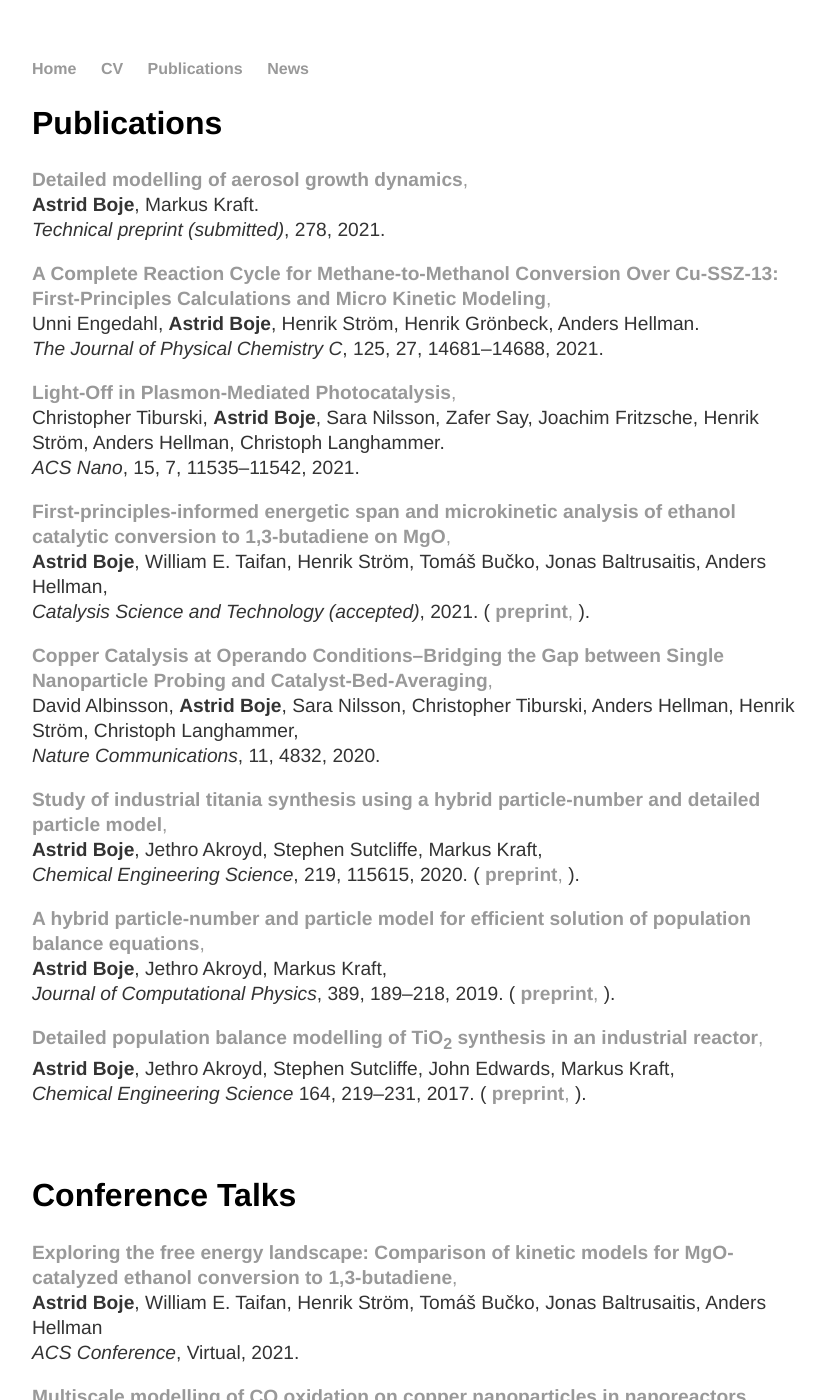
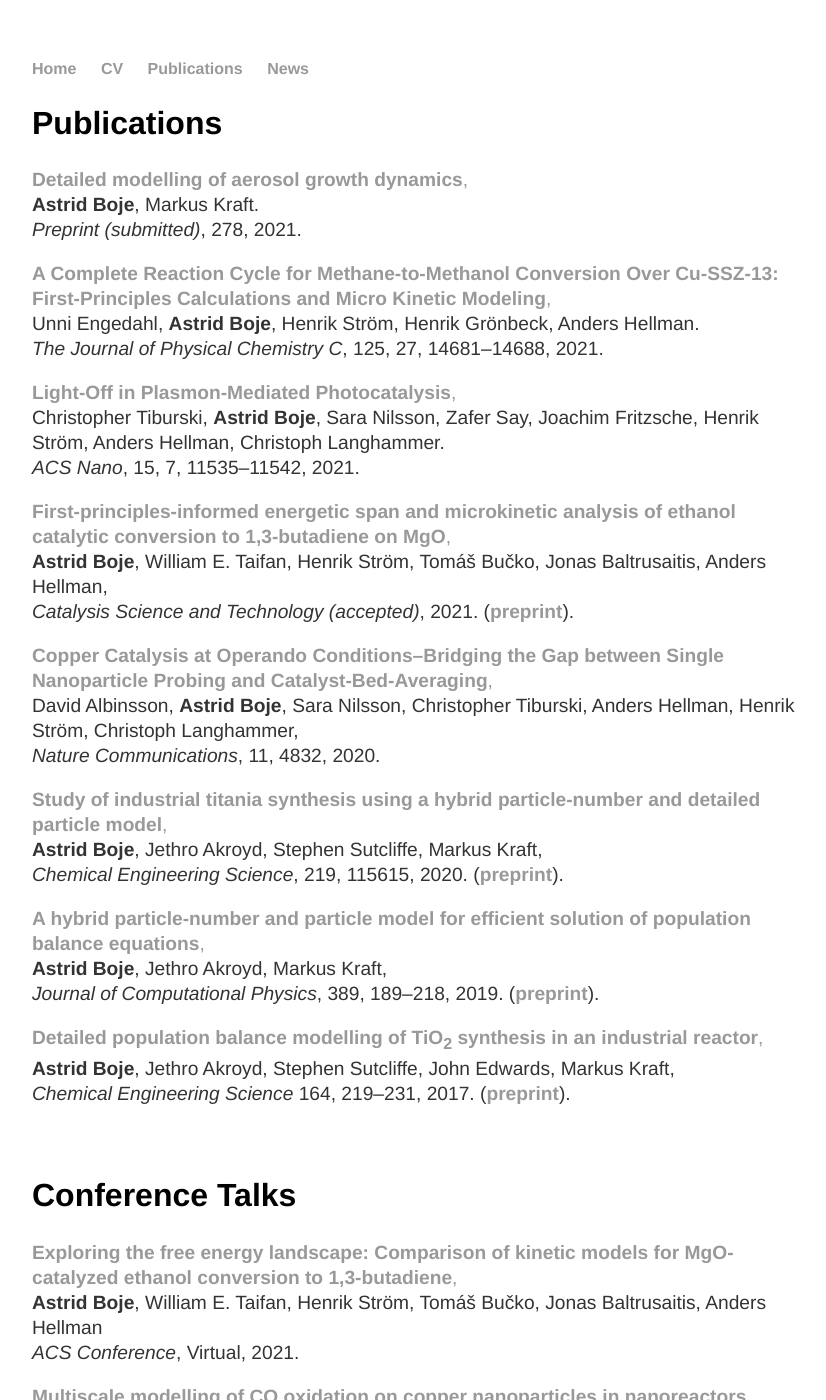
Before and after one commit to aab64/aab64.github.io, a Jekyll site: the page built from publications/index.html, in a window 1280 px wide and 1400 px high. Shown: the whole window, without its empty margins (224-1050 px from the left). Built offline with Jekyll 4.4.1, drawn with Linux system fonts in a browser that asks for light colours.

Commit message:
Fixed the spacing

```diff
--- a/publications/index.html
+++ b/publications/index.html
@@ -14,7 +14,7 @@ title: Astrid Boje | Publications
 		<br/>
 		<strong>Astrid Boje</strong>, Markus Kraft.
 		<br/>
-		<em>Technical preprint (submitted)</em>,
+		<em>Preprint (submitted)</em>,
 		278, 2021.
 	</p>
 	<p>
@@ -46,9 +46,7 @@ title: Astrid Boje | Publications
 		<br/>
 		<em>Catalysis Science and Technology (accepted)</em>,
 		2021.
-		(<a href="https://doi.org/10.26434/chemrxiv.13118420.v2">
-			<strong>preprint</strong>,
-		</a>).
+		(<a href="https://doi.org/10.26434/chemrxiv.13118420.v2"><strong>preprint</strong></a>).
 	</p>
 	<p>
 		<a href="https://www.nature.com/articles/s41467-020-18623-1">
@@ -69,9 +67,7 @@ title: Astrid Boje | Publications
 		<br/>
 		<em>Chemical Engineering Science</em>,
 		219, 115615, 2020.
-		(<a href="https://como.ceb.cam.ac.uk/preprints/242/">
-			<strong>preprint</strong>,
-		</a>).
+		(<a href="https://como.ceb.cam.ac.uk/preprints/242/"><strong>preprint</strong></a>).
 	</p>
 	<p>
 		<a href="https://doi.org/10.1016/j.jcp.2019.03.033">
@@ -82,9 +78,7 @@ title: Astrid Boje | Publications
 		<br/>
 		<em>Journal of Computational Physics</em>,
 		389, 189&ndash;218, 2019.
-		(<a href="https://como.ceb.cam.ac.uk/preprints/211/">
-			<strong>preprint</strong>,
-		</a>).
+		(<a href="https://como.ceb.cam.ac.uk/preprints/211/"><strong>preprint</strong></a>).
 	</p>
 	<p>
 		<a href="https://doi.org/10.1016/j.ces.2017.02.019">
@@ -95,9 +89,7 @@ title: Astrid Boje | Publications
 		<br/>
 		<em>Chemical Engineering Science</em>
 		164, 219&ndash;231, 2017.
-		(<a href="https://como.ceb.cam.ac.uk/preprints/176/">
-			<strong>preprint</strong>,
-		</a>).
+		(<a href="https://como.ceb.cam.ac.uk/preprints/176/"><strong>preprint</strong></a>).
 	</p>
 	<p>
 		<br/>
```
